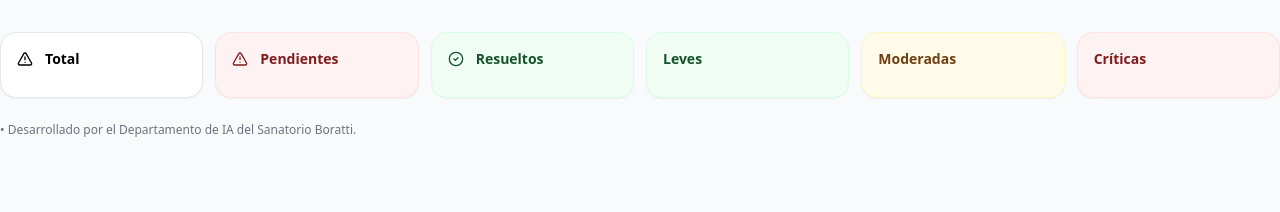
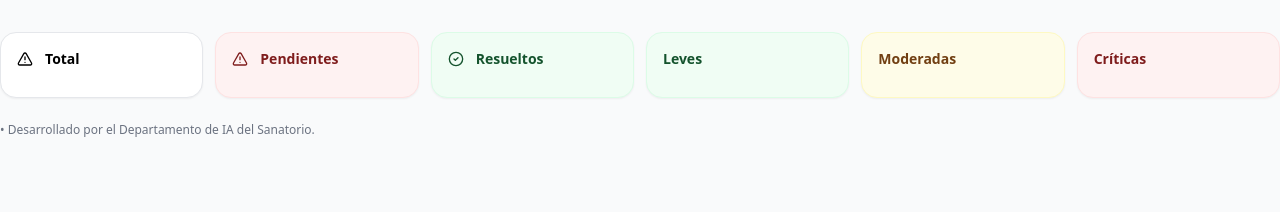
Before and after one commit to gabrielcapaccio/dashboard-mantenimiento, a React (Vite) app: page / in a window 1280 px wide. Shown: the top 212 px of the page. Built offline with nearby package versions, Linux system fonts and the light colour scheme; no server answers.

Commit message:
Update App.tsx

```diff
--- a/src/App.tsx
+++ b/src/App.tsx
@@ -145,7 +145,7 @@ const App: React.FC = () => {
       </div>
       {/* tabla y resto */}
       <div className="text-xs text-gray-500 mt-4">
-        <p>• Desarrollado por el Departamento de IA del Sanatorio Boratti.</p>
+        <p>• Desarrollado por el Departamento de IA del Sanatorio.</p>
       </div>
     </div>
   );
```
